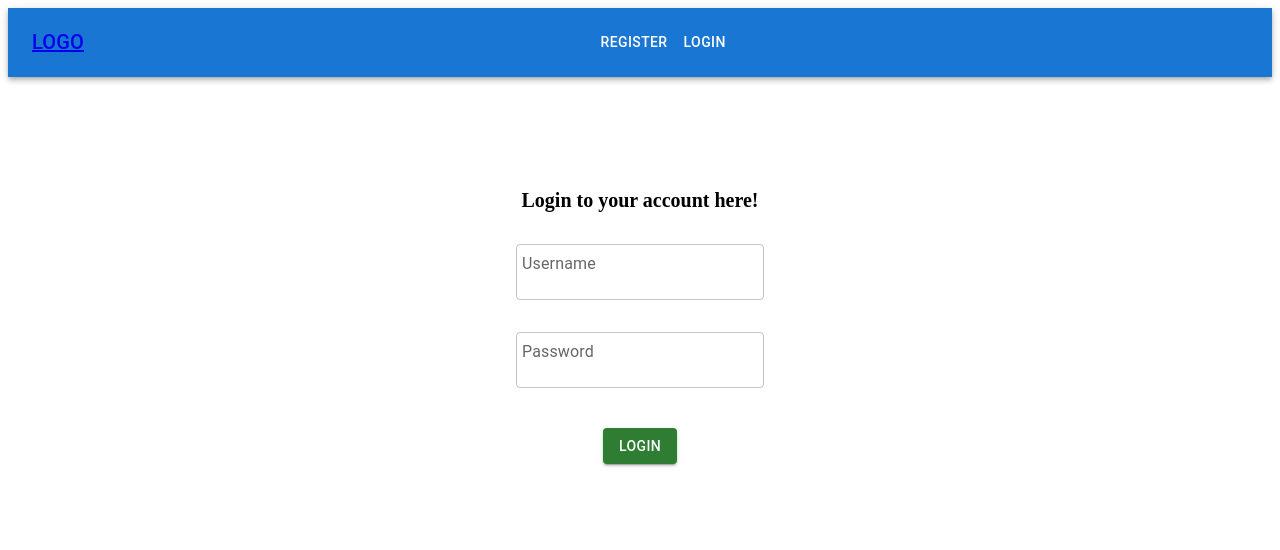
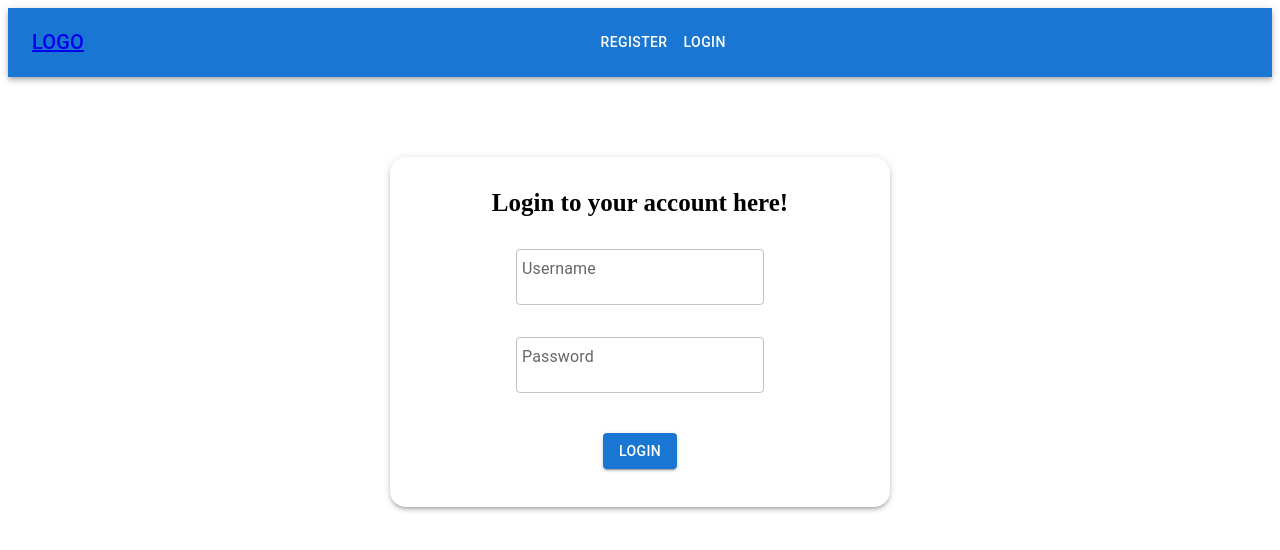
Before and after one commit to rochafialvin/Front-End-Attandance-1904, a React (Create React App) app: page /login in a window 1280 px wide. Shown: the top 550 px of the page. Built offline with nearby package versions, Linux system fonts and the light colour scheme.

Commit message:
Edit login container

```diff
--- a/src/pages/login/index.js
+++ b/src/pages/login/index.js
@@ -7,6 +7,7 @@ import Box from '@mui/material/Box';
 import Button from '@mui/material/Button';
 import Container from '@mui/material/Container';
 import { TextField } from "@mui/material";
+
 
 import { loginAction } from "../../store/actions";
 
@@ -49,17 +50,18 @@ function Login() {
         <Container
             sx={{
                 width: 500,
-                height: 500,
+                height: 350,
                 backgroundColor: "white",
                 marginTop: 10,
-                borderRadius: 4
+                borderRadius: 4,
+                boxShadow: 3
             }}>
                 <Box
                     sx={{
                         color: "black",
                         textAlign: "center",
                         fontWeight: "bold",
-                        fontSize: 20,
+                        fontSize: 25,
 
                         paddingTop: 4,
                     }}>Login to your account here!
@@ -107,7 +109,7 @@ function Login() {
                     >
                         <Button
                             variant="contained"
-                            color="success"
+                            color="primary"
                             onClick={onLoginClick}
                         >Login
                         </Button>
```
